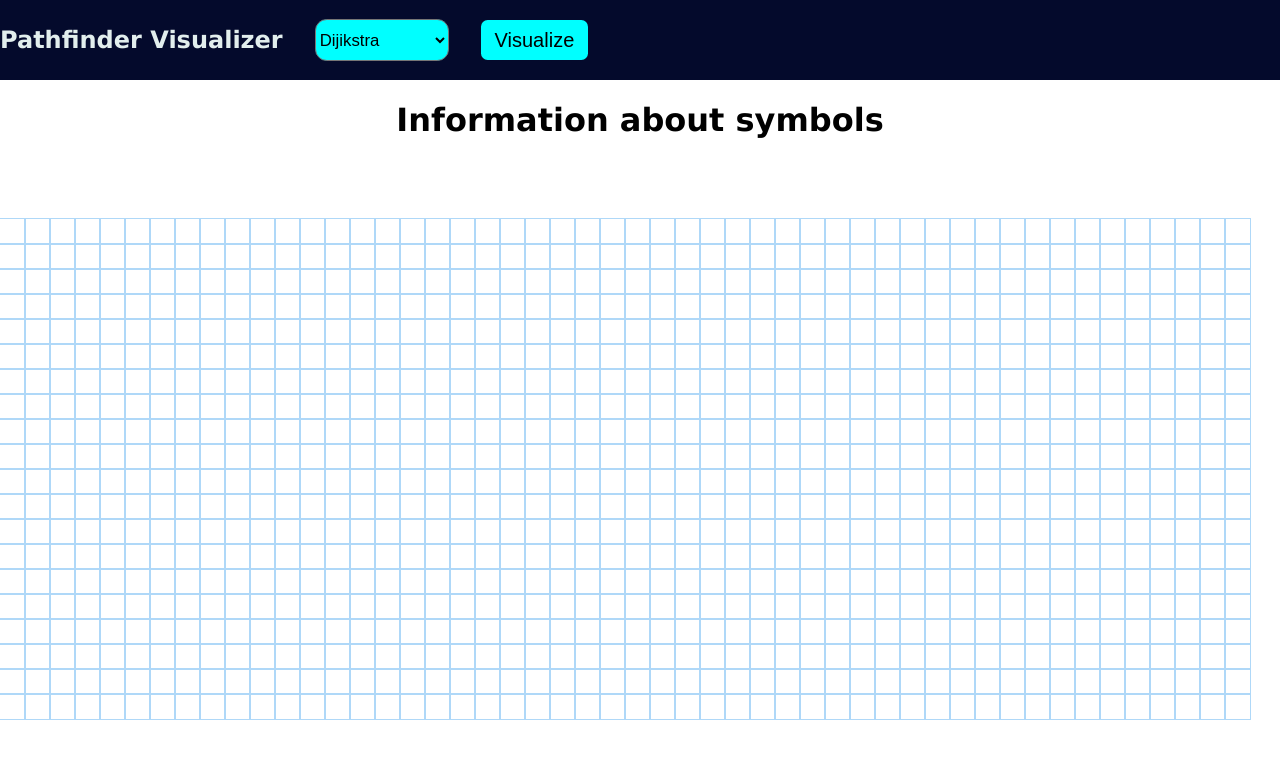
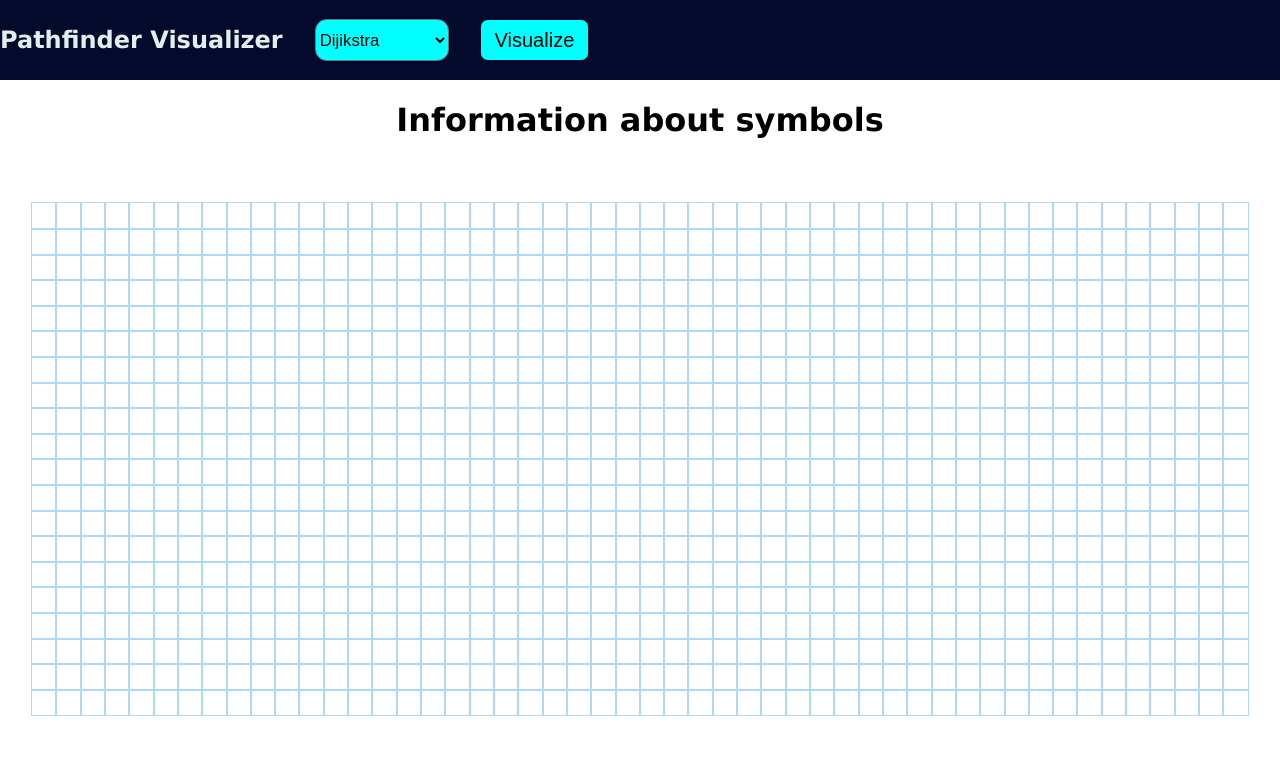
Before and after one commit to manmodesanket/pathfinder-visualizer, a React (Vite) app: page / in a window 1280 px wide. Shown: the top 758 px of the page. Built offline with nearby package versions, Linux system fonts and the light colour scheme.

Commit message:
gird css modified

```diff
--- a/src/components/Arena.js
+++ b/src/components/Arena.js
@@ -1,5 +1,6 @@
 import React from "react";
 import Node from "./Node";
+import "../css/arena.css";
 
 class Arena extends React.Component {
   constructor() {
@@ -26,10 +27,11 @@ class Arena extends React.Component {
       return (
         <div className="arena">
           {this.state.grid.map((row, i) => (
-            <div key={i}>
-              {row.map((node, nodeIdx) => (
-                <Node key={nodeIdx} row={row}></Node>
-              ))}
+            <div key={i} className="row">
+              {row.map((node, j) => {
+                const { x, y } = node;
+                return <Node key={j}></Node>;
+              })}
             </div>
           ))}
         </div>
--- a/src/components/Node.js
+++ b/src/components/Node.js
@@ -7,7 +7,6 @@ class Node extends React.Component {
   }
 
   render() {
-    console.log(this.props.key);
     return <div className="node"></div>;
   }
 }
--- /dev/null
+++ b/src/css/arena.css
@@ -0,0 +1,8 @@
+.arena {
+  margin-left: 7em 0 0;
+}
+
+.row {
+  display: flex;
+  flex-direction: row;
+}
--- a/src/css/node.css
+++ b/src/css/node.css
@@ -1,6 +1,5 @@
 .node {
-  display: inline-block;
-  width: 25px;
-  height: 25px;
+  width: 1.6em;
+  height: 1.6em;
   outline: 1px solid rgb(175, 216, 248);
 }
--- a/src/css/styles.css
+++ b/src/css/styles.css
@@ -10,5 +10,7 @@ body {
 }
 
 .arena {
-  margin-top: 5em;
+  margin-top: 4em;
+  margin-left: 2em;
+  margin-right: 2em;
 }
```
